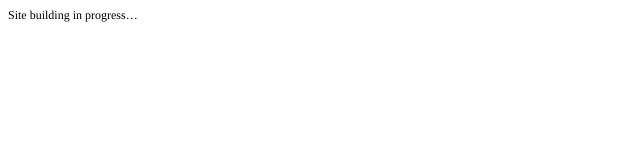
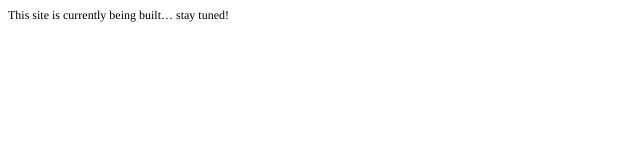
Before and after one commit to dlentrodt/dlentrodt.github.io, a plain HTML site: page index.html in a window 1280 px wide. Shown: the full height of the page, 0-640 px from the left. Drawn offline with Linux system fonts and the light colour scheme.

Commit message:
Better in progress message.

```diff
--- a/index.html
+++ b/index.html
@@ -12,6 +12,6 @@
   </style>
 </head>
 <body>
-<p class="p1"><span class="s1">Site building in progress…</span></p>
+<p class="p1"><span class="s1">This site is currently being built… stay tuned!</span></p>
 </body>
 </html>
```
